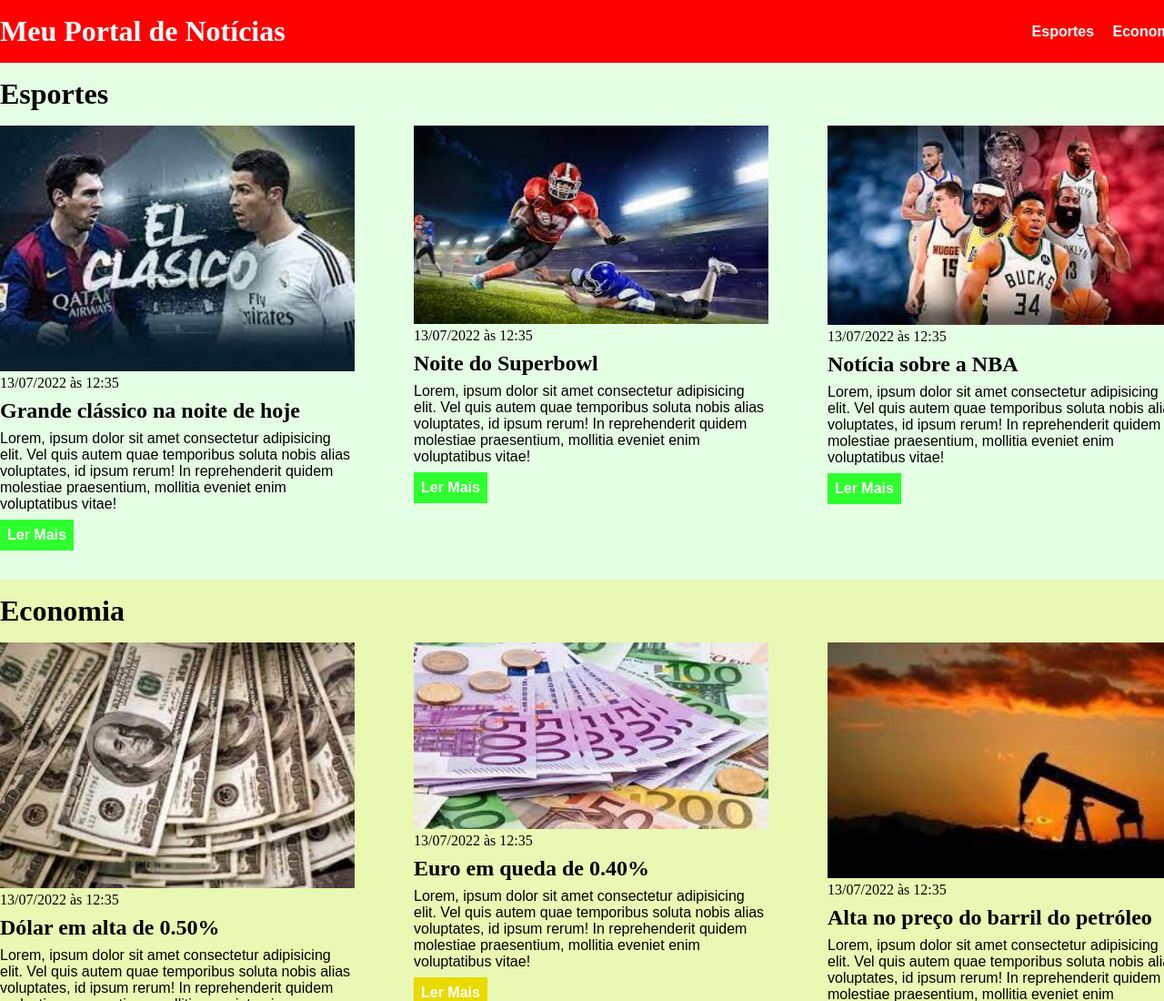
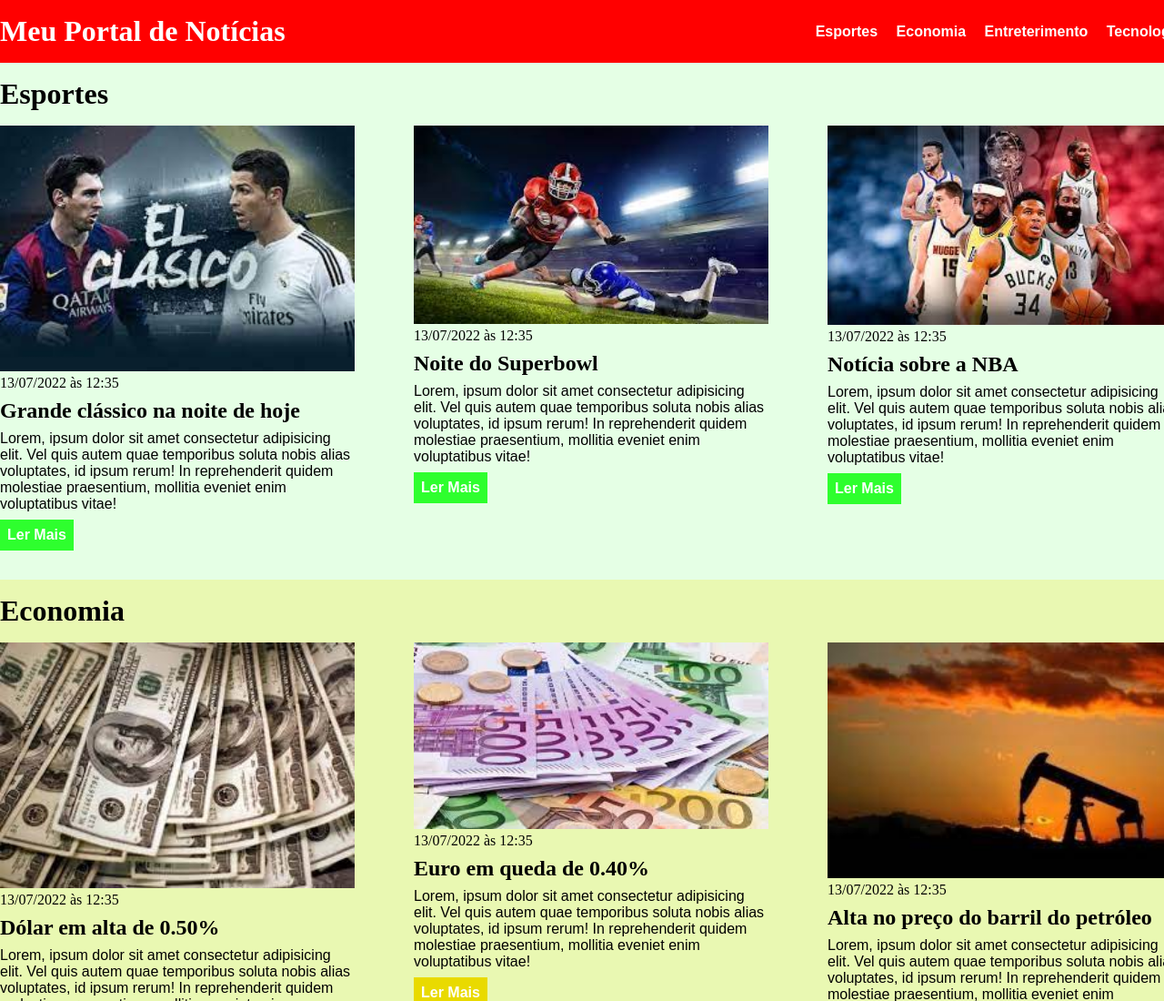
Before and after one commit to daviirb/site_gamesshop, a plain HTML site: page index.html in a window 1280 px wide. Shown: the top 1100 px of the page at 91% size. Drawn offline with Linux system fonts and the light colour scheme.

Commit message:
Correção na barra de menu aplicada

```diff
--- a/index.html
+++ b/index.html
@@ -18,6 +18,12 @@
                     </li>
                     <li>
                         <a href="#economy" title="Ir para seção de Economia">Economia</a>
+                    </li>
+                    <li>
+                        <a href="#entertainment" title="Ir para seção de Entreterimento">Entreterimento</a>
+                    </li>
+                    <li>
+                        <a href="#technology" title="Ir para seção de tecnologia">Tecnologia</a>
                     </li>
                 </ul>
             </nav>
```
